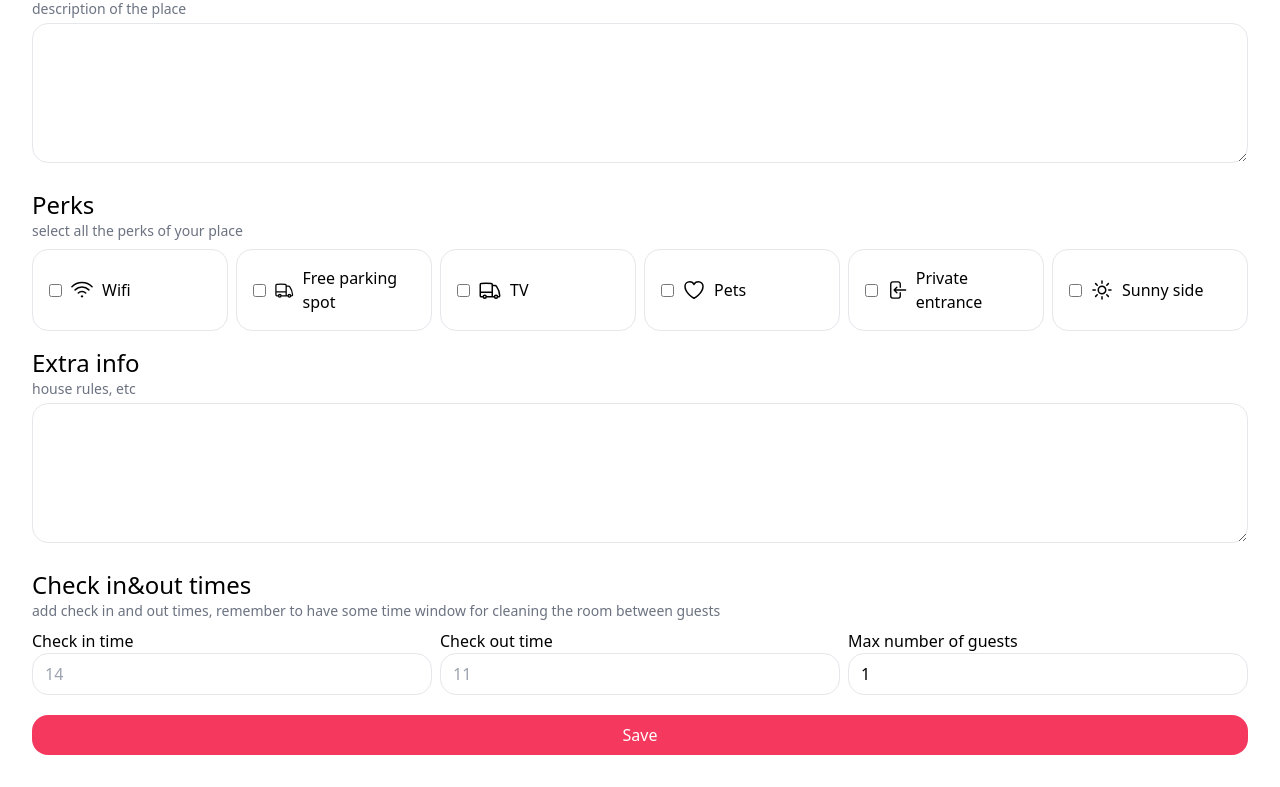
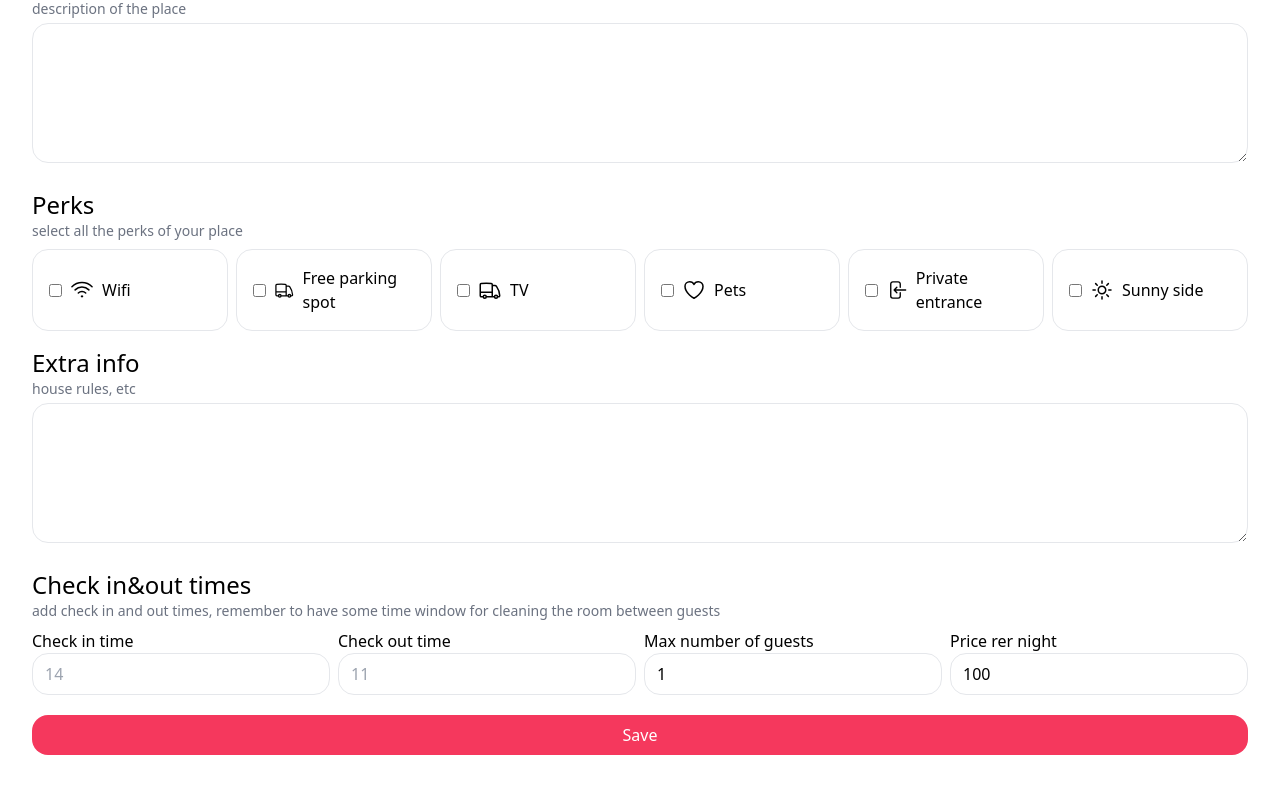
Before and after one commit to AndreichukVladlena/MERN-booking-app, a React (Vite) app in the folder client/: page /account/places/new in a window 1280 px wide. Shown: the part 703-1490 px from the top of the page. Built offline with nearby package versions, Linux system fonts and the light colour scheme; no server answers.

Commit message:
feat: add price field to Places info

```diff
--- a/client/src/pages/PlacesFormPage.jsx
+++ b/client/src/pages/PlacesFormPage.jsx
@@ -17,6 +17,7 @@
   const [checkOut, setCheckOut] = useState("");
   const [maxGuests, setMaxGuests] = useState(1);
   const [redirect, setRedirect] = useState("");
+  const [price, setPrice] = useState(100);
 
   useEffect(() => {
     if (!id) {
@@ -33,6 +34,7 @@
       setCheckIn(data.checkIn);
       setCheckOut(data.checkOut);
       setMaxGuests(data.maxGuests);
+      setPrice(data.price);
     });
   }, [id]);
 
@@ -65,6 +67,7 @@
       checkIn,
       checkOut,
       maxGuests,
+      price,
     };
     if (id) {
       await axios.put("/places", {
@@ -122,7 +125,7 @@
           "Check in&out times",
           "add check in and out times, remember to have some time window for cleaning the room between guests"
         )}
-        <div className="grid gap-2 sm:grid-cols-3">
+        <div className="grid gap-2 grid-cols-2 md:grid-cols-4">
           <div>
             <h3 className="mt-2 -mb-1">Check in time</h3>
             <input
@@ -150,6 +153,15 @@
               placeholder="20"
             />
           </div>
+          <div>
+            <h3 className="mt-2 -mb-1">Price rer night</h3>
+            <input
+              type="number"
+              value={price}
+              onChange={(e) => setPrice(e.target.value)}
+              placeholder="20"
+            />
+          </div>
         </div>
         <button className="primary my-4">Save</button>
       </form>
```
Also changed, not shown: 2 other files (tests, documents, lock files or other folders).
